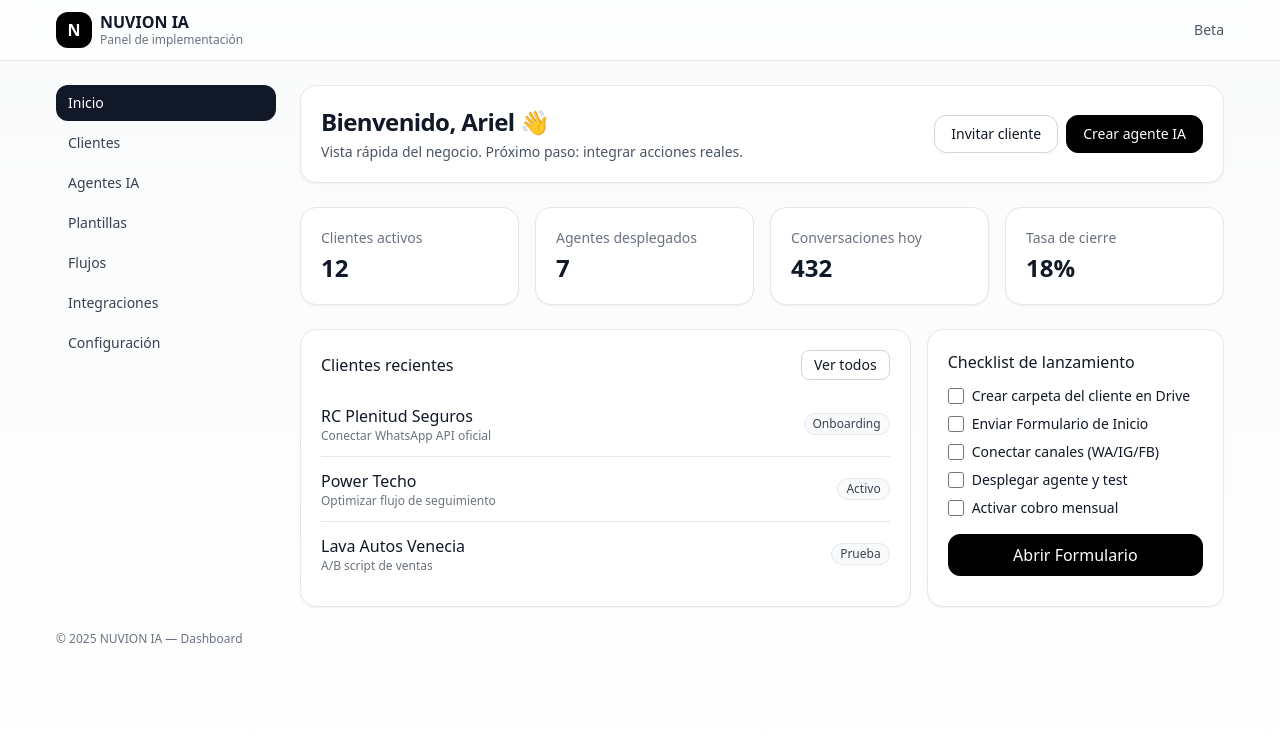
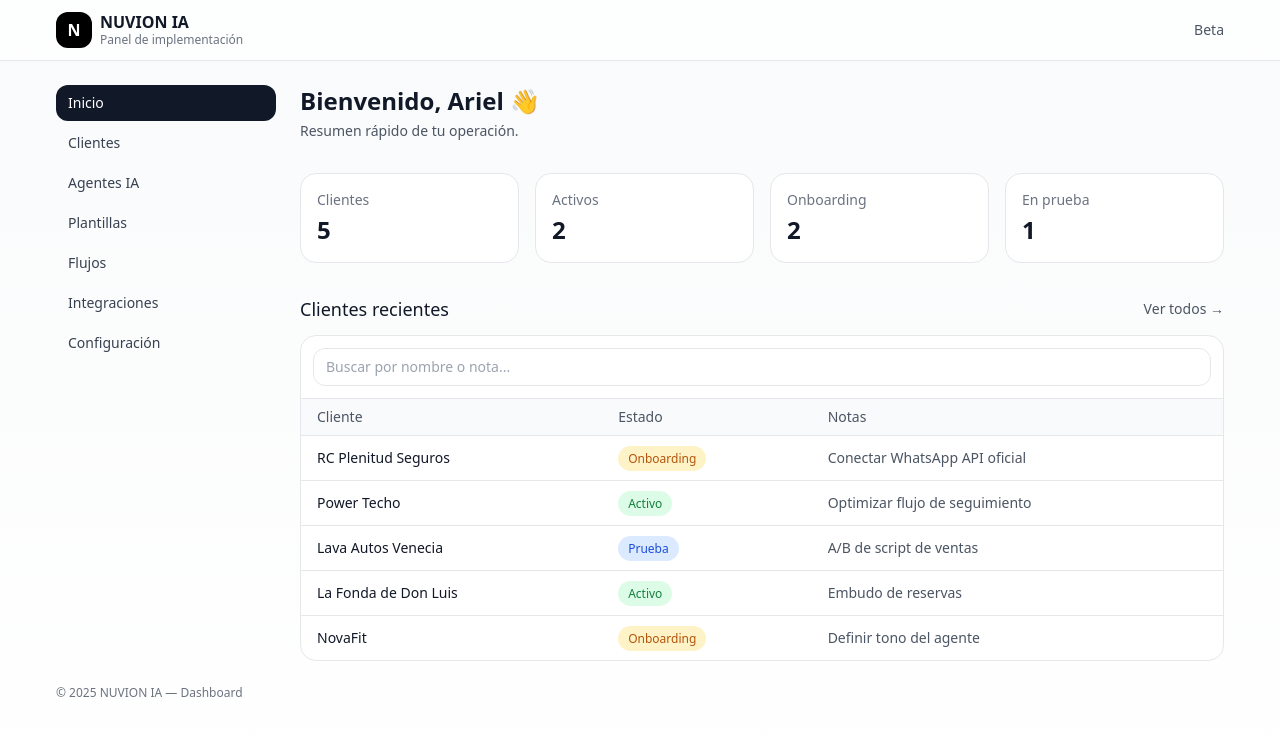
Before and after one commit to ianuvion/nuvion-ia, a Next.js app: page /dashboard in a window 1280 px wide. Shown: the top 736 px of the page. Built offline with nearby package versions, Linux system fonts and the light colour scheme.

Commit message:
Refactor DashboardHome component and update CLIENTES
feat(dashboard): KPIs + tabla con buscador

```diff
--- a/app/dashboard/page.tsx
+++ b/app/dashboard/page.tsx
@@ -1,186 +1,142 @@
 'use client';
 
-import { useState } from 'react';
+import Link from "next/link";
+import { useMemo, useState } from "react";
 
-/** ====== Datos simulados ====== */
-type KPI = { label: string; value: string };
-type Cliente = { name: string; status: "Onboarding" | "Activo" | "Prueba"; notes: string };
-
-const KPIS: KPI[] = [
-  { label: "Clientes activos", value: "12" },
-  { label: "Agentes desplegados", value: "7" },
-  { label: "Conversaciones hoy", value: "432" },
-  { label: "Tasa de cierre", value: "18%" },
-];
+type Cliente = {
+  name: string;
+  status: "Onboarding" | "Activo" | "Prueba";
+  notes: string;
+};
 
 const CLIENTES: Cliente[] = [
   { name: "RC Plenitud Seguros", status: "Onboarding", notes: "Conectar WhatsApp API oficial" },
-  { name: "Power Techo",         status: "Activo",     notes: "Optimizar flujo de seguimiento" },
-  { name: "Lava Autos Venecia",  status: "Prueba",     notes: "A/B script de ventas" },
+  { name: "Power Techo", status: "Activo", notes: "Optimizar flujo de seguimiento" },
+  { name: "Lava Autos Venecia", status: "Prueba", notes: "A/B de script de ventas" },
+  { name: "La Fonda de Don Luis", status: "Activo", notes: "Embudo de reservas" },
+  { name: "NovaFit", status: "Onboarding", notes: "Definir tono del agente" },
 ];
 
-/** REEMPLAZÁ este link por el de tu PDF fijo del Formulario */
-const FORM_URL = "#";
+const slugify = (name: string) =>
+  name
+    .toLowerCase()
+    .trim()
+    .replace(/\s+/g, "-")
+    .replace(/[^\w-]/g, "")
+    .replace(/-+/g, "-");
 
-/** ====== UI helpers simples ====== */
-function Card(props: React.PropsWithChildren<{ className?: string }>) {
+export default function DashboardHome() {
+  const [query, setQuery] = useState("");
+
+  const filtered = useMemo(() => {
+    const q = query.toLowerCase();
+    return CLIENTES.filter((c) =>
+      (c.name + " " + c.notes).toLowerCase().includes(q)
+    );
+  }, [query]);
+
+  const total = CLIENTES.length;
+  const activos = CLIENTES.filter((c) => c.status === "Activo").length;
+  const onboarding = CLIENTES.filter((c) => c.status === "Onboarding").length;
+  const prueba = CLIENTES.filter((c) => c.status === "Prueba").length;
+
   return (
-    <div className={`rounded-2xl shadow-sm border border-gray-200 bg-white p-5 ${props.className ?? ""}`}>
-      {props.children}
+    <div className="space-y-8">
+      {/* Encabezado */}
+      <header className="flex flex-col gap-1">
+        <h1 className="text-2xl font-semibold">Bienvenido, Ariel 👋</h1>
+        <p className="text-sm text-gray-600">
+          Resumen rápido de tu operación.
+        </p>
+      </header>
+
+      {/* KPIs */}
+      <section className="grid grid-cols-1 sm:grid-cols-2 lg:grid-cols-4 gap-4">
+        <KPICard label="Clientes" value={total} />
+        <KPICard label="Activos" value={activos} />
+        <KPICard label="Onboarding" value={onboarding} />
+        <KPICard label="En prueba" value={prueba} />
+      </section>
+
+      {/* Tabla de clientes recientes */}
+      <section className="space-y-3">
+        <div className="flex items-center justify-between">
+          <h2 className="text-lg font-medium">Clientes recientes</h2>
+          <Link
+            href="/clientes"
+            className="text-sm text-gray-600 hover:text-gray-900"
+          >
+            Ver todos →
+          </Link>
+        </div>
+
+        <div className="rounded-2xl border bg-white overflow-hidden">
+          <div className="p-3 border-b">
+            <input
+              value={query}
+              onChange={(e) => setQuery(e.target.value)}
+              placeholder="Buscar por nombre o nota..."
+              className="w-full rounded-xl border px-3 py-2 text-sm outline-none focus:ring-2 focus:ring-gray-300"
+            />
+          </div>
+
+          <table className="w-full text-sm">
+            <thead className="bg-gray-50 text-gray-600">
+              <tr>
+                <th className="text-left font-medium px-4 py-2">Cliente</th>
+                <th className="text-left font-medium px-4 py-2">Estado</th>
+                <th className="text-left font-medium px-4 py-2">Notas</th>
+              </tr>
+            </thead>
+            <tbody>
+              {filtered.map((c) => (
+                <tr key={c.name} className="border-t hover:bg-gray-50">
+                  <td className="px-4 py-3">
+                    <Link
+                      className="font-medium hover:underline"
+                      href={`/clientes/${slugify(c.name)}`}
+                    >
+                      {c.name}
+                    </Link>
+                  </td>
+                  <td className="px-4 py-3">
+                    <span
+                      className={`rounded-full px-2.5 py-1 text-xs ${badgeColor(
+                        c.status
+                      )}`}
+                    >
+                      {c.status}
+                    </span>
+                  </td>
+                  <td className="px-4 py-3 text-gray-600">{c.notes}</td>
+                </tr>
+              ))}
+            </tbody>
+          </table>
+        </div>
+      </section>
     </div>
   );
 }
-function Button(props: React.ButtonHTMLAttributes<HTMLButtonElement> & {variant?: 'primary' | 'ghost'}) {
-  const { className = "", variant = 'ghost', ...rest } = props;
-  const base = "rounded-xl px-4 py-2 border transition text-sm";
-  const styles = variant === 'primary'
-    ? "bg-black text-white border-black hover:opacity-90"
-    : "border-gray-300 hover:border-gray-400 hover:bg-gray-50";
-  return <button className={`${base} ${styles} ${className}`} {...rest} />;
-}
 
-/** ====== Página ====== */
-export default function DashboardHome() {
-  const [todo, setTodo] = useState([
-    { id: 1, text: "Crear carpeta del cliente en Drive", done: false },
-    { id: 2, text: "Enviar Formulario de Inicio",        done: false },
-    { id: 3, text: "Conectar canales (WA/IG/FB)",        done: false },
-    { id: 4, text: "Desplegar agente y test",            done: false },
-    { id: 5, text: "Activar cobro mensual",              done: false },
-  ]);
-
-  const [inviteOpen, setInviteOpen] = useState(false);
-  const [invite, setInvite] = useState({ name: "", email: "" });
-
-  const toggleItem = (id: number) =>
-    setTodo(t => t.map(i => i.id === id ? { ...i, done: !i.done } : i));
-
-  const submitInvite = (e: React.FormEvent) => {
-    e.preventDefault();
-    // Simulación: acá después vamos a integrar con tu backend o Zapier
-    alert(`Invitación enviada a ${invite.name} <${invite.email}>`);
-    setInvite({ name: "", email: "" });
-    setInviteOpen(false);
-  };
-
+function KPICard({ label, value }: { label: string; value: number }) {
   return (
-    <div className="flex flex-col gap-6">
-      {/* Encabezado + acciones */}
-      <Card>
-        <div className="flex flex-col sm:flex-row sm:items-center justify-between gap-4">
-          <div>
-            <h1 className="text-2xl font-semibold tracking-tight">Bienvenido, Ariel 👋</h1>
-            <p className="text-gray-600 mt-1 text-sm">
-              Vista rápida del negocio. Próximo paso: integrar acciones reales.
-            </p>
-          </div>
-          <div className="flex gap-2">
-            <Button onClick={() => setInviteOpen(true)}>Invitar cliente</Button>
-            <Button variant="primary">Crear agente IA</Button>
-          </div>
-        </div>
-      </Card>
-
-      {/* KPIs */}
-      <div className="grid grid-cols-1 sm:grid-cols-2 lg:grid-cols-4 gap-4">
-        {KPIS.map((k) => (
-          <Card key={k.label}>
-            <div className="text-sm text-gray-500">{k.label}</div>
-            <div className="text-2xl font-semibold mt-1">{k.value}</div>
-          </Card>
-        ))}
-      </div>
-
-      {/* Clientes recientes + Checklist */}
-      <div className="grid grid-cols-1 lg:grid-cols-3 gap-4">
-        <Card className="lg:col-span-2">
-          <div className="flex items-center justify-between mb-3">
-            <h3 className="font-medium">Clientes recientes</h3>
-            <a className="text-sm px-3 py-1 rounded-lg border border-gray-300 hover:bg-gray-50" href="#">
-              Ver todos
-            </a>
-          </div>
-
-          <div className="divide-y">
-            {CLIENTES.map((c) => (
-              <div key={c.name} className="py-3 flex items-center justify-between">
-                <div>
-                  <div className="font-medium">{c.name}</div>
-                  <div className="text-xs text-gray-500">{c.notes}</div>
-                </div>
-                <span className="text-xs rounded-full border px-2 py-0.5 bg-gray-50 border-gray-200 text-gray-700">
-                  {c.status}
-                </span>
-              </div>
-            ))}
-          </div>
-        </Card>
-
-        <Card>
-          <h3 className="font-medium mb-3">Checklist de lanzamiento</h3>
-          <ul className="space-y-2">
-            {todo.map(item => (
-              <li key={item.id} className="flex items-start gap-2">
-                <input
-                  id={`t-${item.id}`}
-                  type="checkbox"
-                  checked={item.done}
-                  onChange={() => toggleItem(item.id)}
-                  className="mt-0.5 h-4 w-4 rounded border-gray-300"
-                />
-                <label htmlFor={`t-${item.id}`} className={`text-sm ${item.done ? "line-through text-gray-400" : ""}`}>
-                  {item.text}
-                </label>
-              </li>
-            ))}
-          </ul>
-          <a
-            href={FORM_URL}
-            target="_blank"
-            rel="noreferrer"
-            className="mt-4 block text-center rounded-xl border border-black bg-black text-white py-2 hover:opacity-90"
-          >
-            Abrir Formulario
-          </a>
-        </Card>
-      </div>
-
-      {/* Modal Invitar cliente (simple) */}
-      {inviteOpen && (
-        <div className="fixed inset-0 bg-black/40 backdrop-blur-sm flex items-center justify-center p-4">
-          <div className="w-full max-w-md rounded-2xl bg-white p-5 shadow-lg">
-            <div className="flex items-center justify-between mb-3">
-              <h3 className="font-semibold">Invitar cliente</h3>
-              <button onClick={() => setInviteOpen(false)} className="text-sm text-gray-500 hover:text-gray-700">Cerrar</button>
-            </div>
-            <form onSubmit={submitInvite} className="space-y-3">
-              <div>
-                <label className="text-sm text-gray-600">Nombre</label>
-                <input
-                  className="mt-1 w-full rounded-xl border border-gray-300 px-3 py-2 text-sm outline-none focus:ring-2 focus:ring-gray-200"
-                  value={invite.name}
-                  onChange={e => setInvite(prev => ({ ...prev, name: e.target.value }))}
-                  required
-                />
-              </div>
-              <div>
-                <label className="text-sm text-gray-600">Email</label>
-                <input
-                  type="email"
-                  className="mt-1 w-full rounded-xl border border-gray-300 px-3 py-2 text-sm outline-none focus:ring-2 focus:ring-gray-200"
-                  value={invite.email}
-                  onChange={e => setInvite(prev => ({ ...prev, email: e.target.value }))}
-                  required
-                />
-              </div>
-              <div className="flex justify-end gap-2 pt-1">
-                <Button type="button" onClick={() => setInviteOpen(false)}>Cancelar</Button>
-                <Button type="submit" variant="primary">Enviar invitación</Button>
-              </div>
-            </form>
-          </div>
-        </div>
-      )}
+    <div className="rounded-2xl border bg-white px-4 py-4">
+      <div className="text-sm text-gray-500">{label}</div>
+      <div className="mt-1 text-2xl font-semibold">{value}</div>
     </div>
   );
 }
+
+function badgeColor(status: Cliente["status"]) {
+  switch (status) {
+    case "Activo":
+      return "bg-green-100 text-green-700";
+    case "Onboarding":
+      return "bg-amber-100 text-amber-700";
+    case "Prueba":
+      return "bg-blue-100 text-blue-700";
+    default:
+      return "bg-gray-100 text-gray-700";
+  }
+}
```
